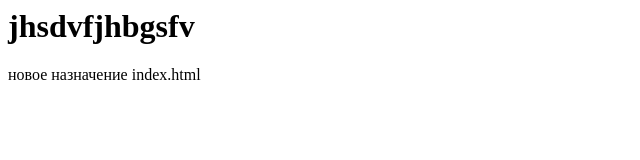
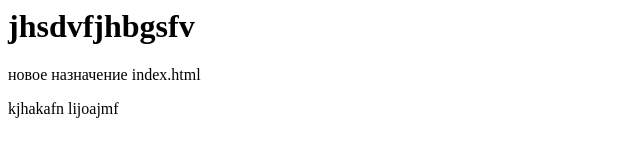
Before and after one commit to ckatt-oleh/studentsite, a plain HTML site: page index.html in a window 1280 px wide. Shown: the whole page, without its empty margins (0-640 px from the left). Drawn offline with Linux system fonts and the light colour scheme.

Commit message:
Second commit

```diff
--- a/index.html
+++ b/index.html
@@ -7,6 +7,6 @@
 <body>
 	<h1>jhsdvfjhbgsfv</h1>
 	<p>новое назначение index.html</p>
-
+	<p>kjhakafn lijoajmf</p>
 </body>
 </html>
```
